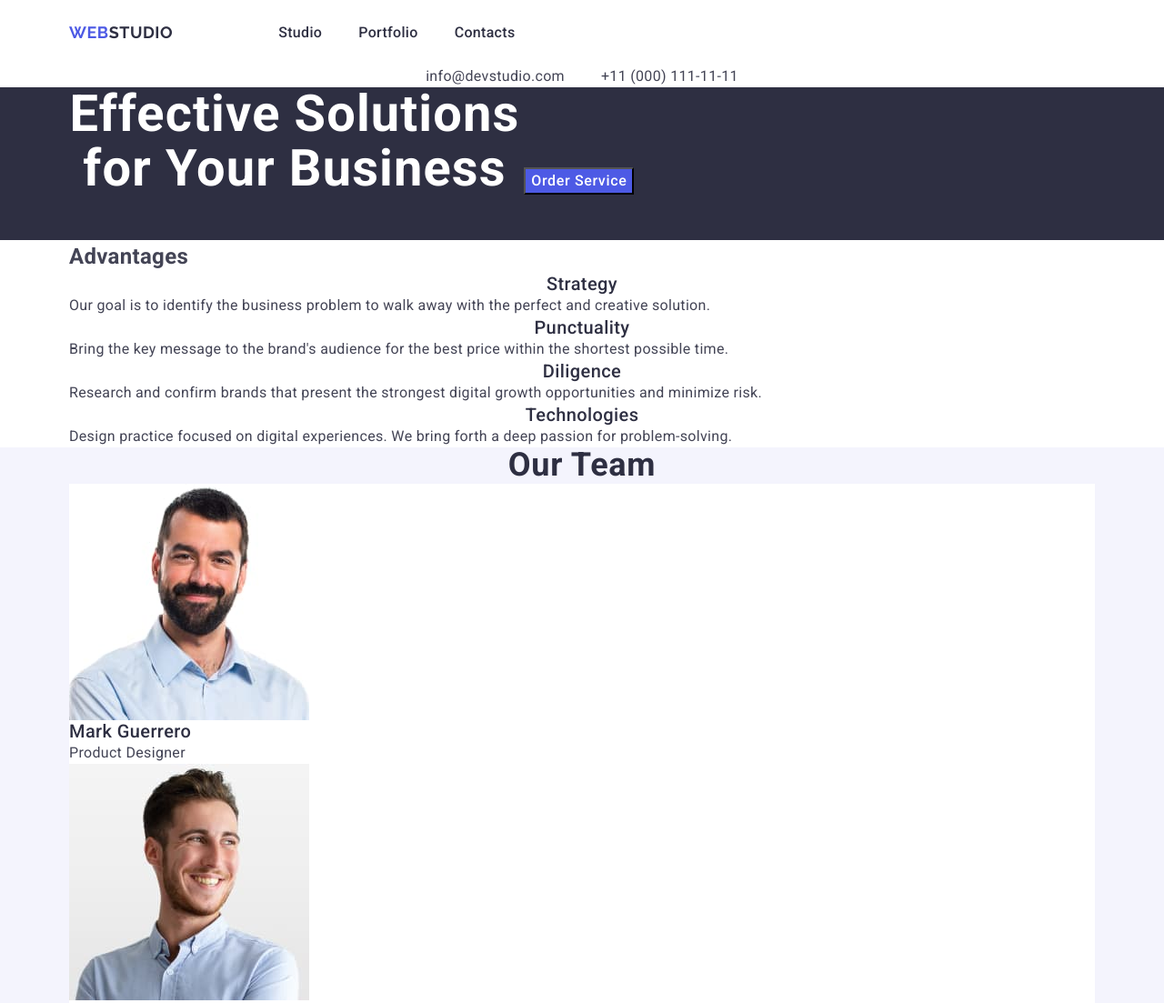
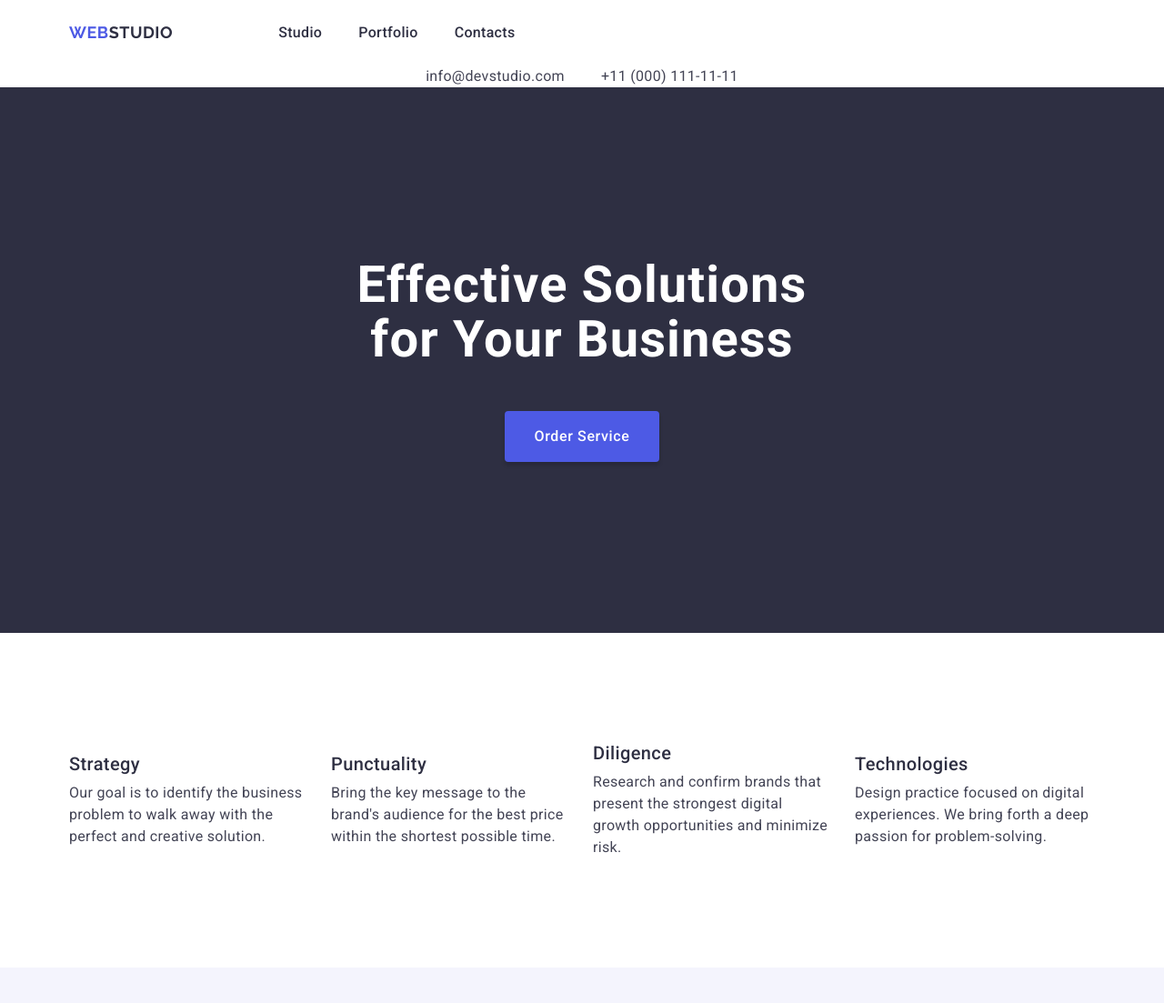
Before and after one commit to YanaKorniichuk25/goit-markup-hw-03, a plain HTML site: page index.html in a window 1280 px wide. Shown: the top 1103 px of the page at 91% size. Drawn offline with nearby package versions, Linux system fonts and the light colour scheme.

Commit message:
section1,2 dz3

```diff
--- a/css/styles.css
+++ b/css/styles.css
@@ -35,7 +35,35 @@ img {
   margin: 0 auto;
   padding: 0 15px;
 }
-
+.section-title {
+  color: #fff;
+  text-align: center;
+  font-size: 56px;
+  font-weight: 700;
+  line-height: 1.07;
+  letter-spacing: 0.02em;
+  display: inline-block;
+  max-width: 496px;
+  margin-bottom: 48px;
+}
+.team-title {
+  color: #2e2f42;
+  text-align: center;
+  font-size: 36px;
+  font-weight: 700;
+  letter-spacing: 0.02em;
+  text-transform: capitalize;
+  line-height: 1.11;
+}
+.title-name {
+  color: #2e2f42;
+  font-size: 20px;
+  font-weight: 500;
+  line-height: 1.2;
+  text-align: center;
+  letter-spacing: 0.02em;
+  text-transform: capitalize;
+}
 /* header */
 .header .container {
   line-height: 60px;
@@ -98,27 +126,31 @@ img {
   line-height: 1.17;
   letter-spacing: 0.03em;
   text-transform: uppercase;
-  text-decoration: none;
   margin-right: 76px;
 }
 .page-nav .span-logo {
   color: #2e2f42;
 }
+.title {
+  position: absolute;
+  width: 1px;
+  height: 1px;
+  margin: -1px;
+  border: 0;
+  padding: 0;
+  white-space: nowrap;
+  clip-path: inset(100%);
+  clip: rect(0 0 0 0);
+  overflow: hidden;
+}
 .section {
   background-color: #2e2f42;
+  padding: 188px 0;
 }
-.section-title {
-  color: #fff;
-  text-align: center;
-  font-family: 'Roboto' sans-serif;
-  font-size: 56px;
-  font-style: normal;
-  font-weight: 700;
-  line-height: 1.07;
-  letter-spacing: 0.02em;
-  display: inline-block;
-  max-width: 496px;
-  margin-bottom: 48px;
+.section .container {
+  display: flex;
+  flex-direction: column;
+  align-items: center;
 }
 .section-button {
   background: #4d5ae5;
@@ -127,21 +159,39 @@ img {
   line-height: 1.5;
   letter-spacing: 0.04em;
   cursor: pointer;
+  display: inline-flex;
+  padding: 16px 32px;
+  align-items: flex-start;
+  gap: 10px;
+  border-radius: 4px;
+  box-shadow: 0px 4px 4px 0px rgba(0, 0, 0, 0.15);
+  display: block;
+  min-width: 169px;
+  height: 56px;
+  border: none;
 }
 .section-button:hover,
 .section-button:focus {
   background-color: #404bbf;
 }
-.title-name {
-  color: #2e2f42;
-  font-family: 'Roboto' sans-serif;
-  font-size: 20px;
-  font-style: normal;
-  font-weight: 500;
-  line-height: 1.2;
-  text-align: center;
-  letter-spacing: 0.02em;
-  text-transform: capitalize;
+.section-two {
+  padding: 120px 0 120px 0;
+}
+.section-two-content {
+  display: flex;
+  flex-direction: column;
+  align-items: flex-start;
+  flex-basis: calc((100% - 72px) / 4);
+}
+.section-two .title-name {
+  margin-bottom: 8px;
+}
+.section-two-list {
+  display: flex;
+  align-items: center;
+  align-content: center;
+  justify-content: center;
+  gap: 24px;
 }
 .title-text {
   color: #434455;
@@ -154,51 +204,66 @@ img {
 }
 .team {
   background-color: #f4f4fd;
+  padding: 120px 0 120px 0;
 }
-.team-title,
-.portfo {
-  color: #2e2f42;
+.team .team-title {
+  margin-bottom: 72px;
+}
+.team .title-name {
+  margin-bottom: 8px;
+}
+.section-three-content {
+  display: flex;
+  width: 232px;
+  flex-direction: column;
+  justify-content: center;
+  align-items: center;
+  padding: 32px 0;
+}
+
+.team-item-name {
+  display: flex;
+  flex-wrap: wrap;
+  list-style: none;
+  gap: 24px;
+  align-items: center;
+}
+.team-item-text {
   text-align: center;
-  font-size: 36px;
-  font-weight: 700;
-  letter-spacing: 0.02em;
-  text-transform: capitalize;
-  line-height: 1.11;
 }
 .team-item {
   background-color: #ffffff;
-}
-.portfo-item-name,
-.team-item-name {
-  color: #2e2f42;
-  font-size: 20px;
-  font-weight: 500;
-  letter-spacing: 0.4px;
-  line-height: 1.2;
-}
-.portfo-item-text,
-.team-item-text {
-  color: #434455;
-  font-size: 16px;
-  font-weight: 400;
-  line-height: 1.5;
-  letter-spacing: 0.02em;
-}
-.h3 {
-  font-family: 'Roboto' sans-serif;
-  font-size: 20px;
-  font-weight: 500;
-  line-height: 24px;
-  letter-spacing: 0.02em;
+  width: calc((100% - 72) / 4);
+  display: flex;
+  padding-bottom: 0px;
+  flex-direction: column;
+  justify-content: center;
+  align-items: center;
+  border-radius: 0px 0px 4px 4px;
+  box-shadow: 0px 2px 1px 0px rgba(46, 47, 66, 0.08),
+    0px 1px 1px 0px rgba(46, 47, 66, 0.16),
+    0px 1px 6px 0px rgba(46, 47, 66, 0.08);
 }
 .down-block {
+  color: #f4f4fd;
   background-color: #2e2f42;
+  padding: 100px 0;
 }
-.logo-light {
+.down-block .logo-light {
   color: #f4f4fd;
 }
+.footer-logo {
+  display: inline-block;
+  font-family: 'Raleway', sans-serif;
+  text-transform: uppercase;
+  font-weight: 700;
+  font-size: 18px;
+  line-height: 1.17;
+  letter-spacing: 0.03em;
+  color: #4d5ae5;
+  margin-right: 76px;
+  margin-bottom: 16px;
+}
 .down-block-text {
-  line-height: 1.5;
-  color: #f4f4fd;
-  letter-spacing: 0.02em;
+  max-width: 264px;
 }
--- a/index.html
+++ b/index.html
@@ -238,7 +238,7 @@
     </main>
     <footer class="down-block">
       <div class="container">
-        <a href="./index.html" class="logo"
+        <a href="./index.html" class="footer-logo"
           >Web<span class="logo-light">Studio</span></a
         >
         <p class="down-block-text">
```
